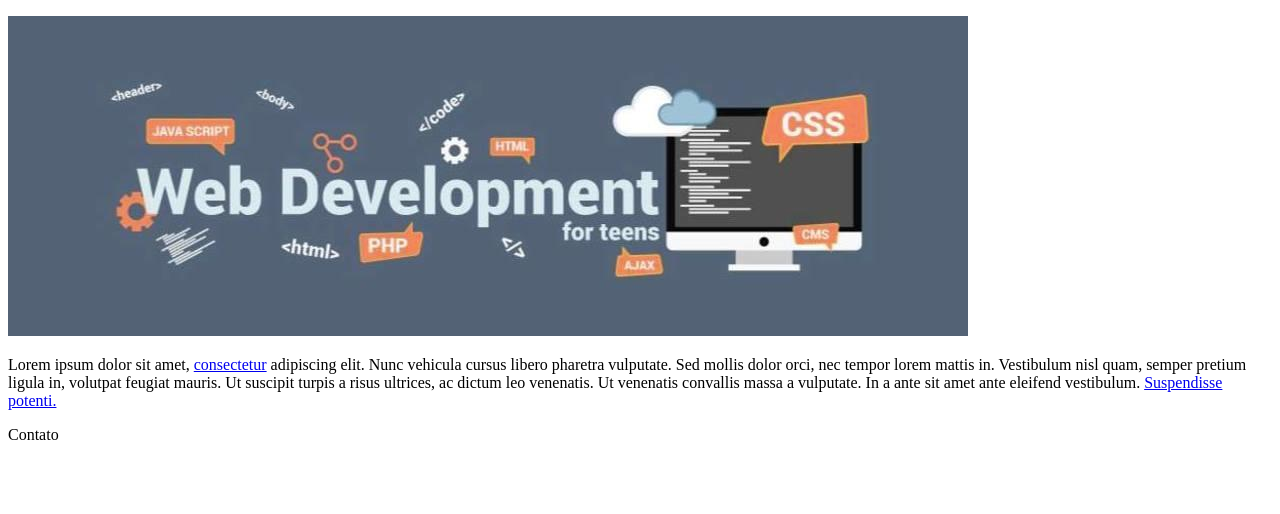
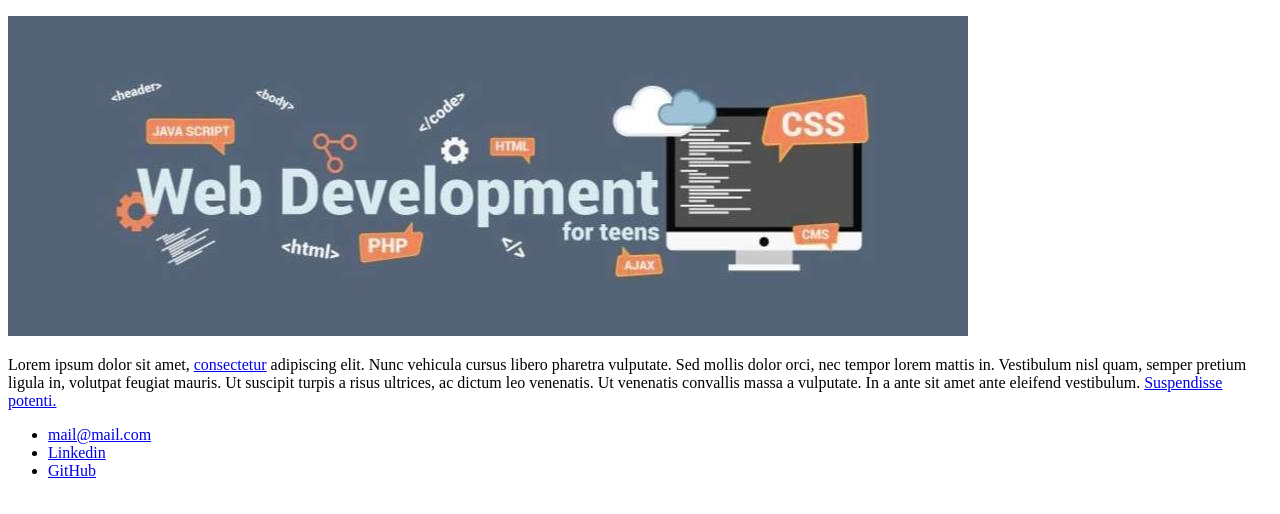
Before and after one commit to jdsn90/desafio-git-dio, a plain HTML site: page introducao-html-css/index.html in a window 1280 px wide. Shown: the part 178-692 px from the top of the page. Drawn offline with Linux system fonts and the light colour scheme.

Commit message:
Adicionando lista não ordenada ao rodapé

```diff
--- a/introducao-html-css/index.html
+++ b/introducao-html-css/index.html
@@ -27,6 +27,18 @@
                     <a href="mailto:mail@mail.com">Suspendisse potenti.</a></p>
             </article>
         </section>
-        <footer>Contato</footer>
+        <footer>
+            <ul>
+                <li>
+                    <a href="mailto:mail@mail.com">mail@mail.com</a>
+                </li>
+                <li>
+                    <a href="https://www.linkedin.com/" target="_blank">Linkedin</a>
+                </li>
+                <li>
+                    <a href="https://www.github.com/" target="_blank">GitHub</a>
+                </li>
+            </ul>
+        </footer>
     </body>
 </html>
```
